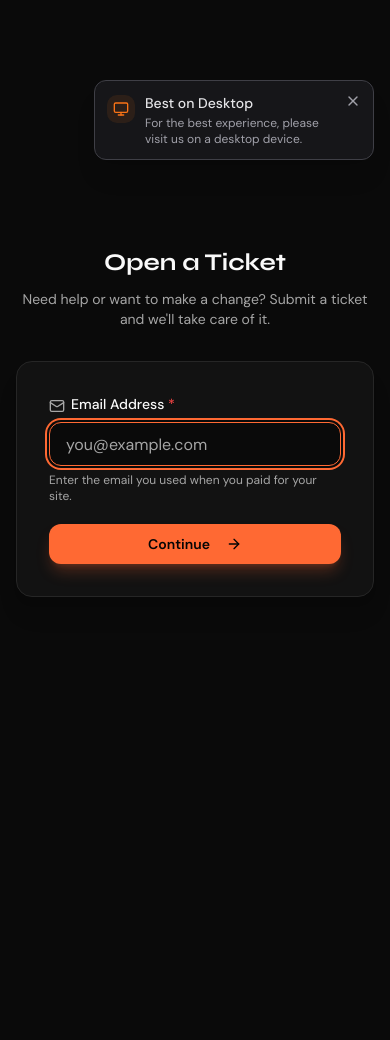
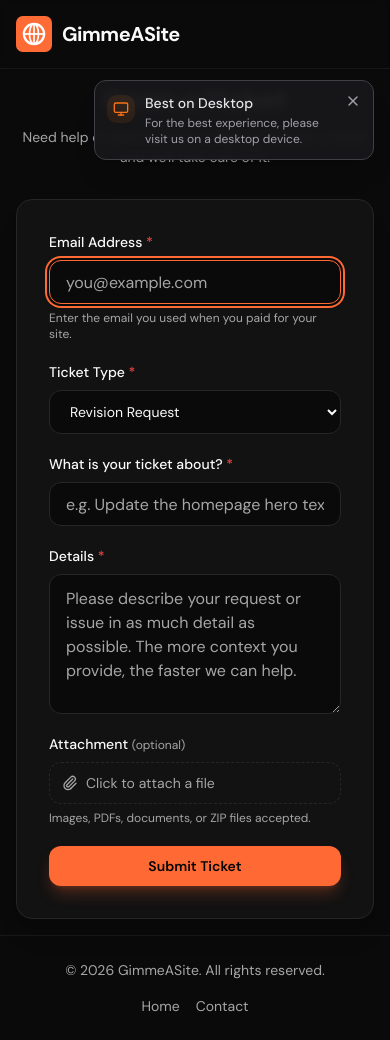
Before and after one commit to matrixfrr/GimmeASite, a Next.js app: page /tickets in a window 390 px wide. Before the commit the page ends 844 px from the top, so only its background shows below. Built offline with nearby package versions, Linux system fonts and the light colour scheme.

Commit message:
Rework tickets page: single form, header, footer, solid background

```diff
--- a/src/app/tickets/page.tsx
+++ b/src/app/tickets/page.tsx
@@ -4,9 +4,8 @@ import { useState, useRef } from "react";
 import { Button } from "@/components/ui/button";
 import { Input } from "@/components/ui/input";
 import { Textarea } from "@/components/ui/textarea";
-import { ArrowRight, CheckCircle, AlertCircle, Mail, Paperclip, X } from "lucide-react";
-
-type Step = "email" | "form" | "success";
+import { CheckCircle, AlertCircle, Paperclip, X } from "lucide-react";
+import Link from "next/link";
 
 const TICKET_TYPES = [
   { value: "revision", label: "Revision Request" },
@@ -16,9 +15,9 @@ const TICKET_TYPES = [
 ];
 
 export default function TicketsPage() {
-  const [step, setStep] = useState<Step>("email");
+  const [submitted, setSubmitted] = useState(false);
+  const [clientName, setClientName] = useState("");
   const [email, setEmail] = useState("");
-  const [clientName, setClientName] = useState("");
   const [ticketType, setTicketType] = useState("revision");
   const [subject, setSubject] = useState("");
   const [description, setDescription] = useState("");
@@ -27,42 +26,8 @@ export default function TicketsPage() {
   const [error, setError] = useState("");
   const fileRef = useRef<HTMLInputElement>(null);
 
-  const handleEmailSubmit = async (e: React.FormEvent) => {
+  const handleSubmit = async (e: React.FormEvent) => {
     e.preventDefault();
-    setLoading(true);
-    setError("");
-
-    try {
-      const res = await fetch("/api/tickets", {
-        method: "POST",
-        headers: { "Content-Type": "application/json" },
-        body: JSON.stringify({ email, ticket_type: "revision", subject: "_verify_", description: "_verify_" }),
-      });
-      const data = await res.json();
-
-      if (res.status === 404) {
-        setError(data.error || "Email not recognized.");
-        setLoading(false);
-        return;
-      }
-
-      if (data.name) {
-        setClientName(data.name);
-        setStep("form");
-      }
-    } catch {
-      setError("Something went wrong. Please try again.");
-    } finally {
-      setLoading(false);
-    }
-  };
-
-  const handleTicketSubmit = async (e: React.FormEvent) => {
-    e.preventDefault();
-    if (!subject.trim() || !description.trim()) {
-      setError("Please fill out all required fields.");
-      return;
-    }
     setLoading(true);
     setError("");
 
@@ -77,13 +42,20 @@ export default function TicketsPage() {
       const res = await fetch("/api/tickets", { method: "POST", body: fd });
       const data = await res.json();
 
+      if (res.status === 404) {
+        setError(data.error || "No paid account found for this email address.");
+        setLoading(false);
+        return;
+      }
+
       if (!res.ok) {
         setError(data.error || "Failed to submit ticket.");
         setLoading(false);
         return;
       }
 
-      setStep("success");
+      setClientName(data.name || "");
+      setSubmitted(true);
     } catch {
       setError("Something went wrong. Please try again.");
     } finally {
@@ -91,25 +63,38 @@ export default function TicketsPage() {
     }
   };
 
-  if (step === "success") {
   return (
-      <div className="min-h-screen bg-background flex items-center justify-center p-4">
-        <div className="w-full max-w-md text-center">
+    <div className="min-h-screen bg-background flex flex-col">
+      {/* Header */}
+      <header className="w-full border-b border-border/50 bg-background/80 backdrop-blur-sm sticky top-0 z-50">
+        <div className="max-w-6xl mx-auto px-4 sm:px-6 py-4 flex items-center justify-between">
+          <Link href="/" className="flex items-center gap-2.5 group">
+            <img src="/favicon.svg" alt="GimmeASite" className="w-9 h-9" />
+            <span className="font-bold text-xl tracking-tight">GimmeASite</span>
+          </Link>
+        </div>
+      </header>
+
+      {/* Main content */}
+      <div className="flex-1 flex items-center justify-center p-4 sm:p-8">
+        <div className="w-full max-w-lg">
+          {submitted ? (
+            <div className="text-center">
               <div className="w-20 h-20 bg-green-500/10 rounded-full flex items-center justify-center mx-auto mb-6">
                 <CheckCircle className="w-10 h-10 text-green-500" />
               </div>
               <h1 className="text-2xl font-bold mb-3">Ticket Submitted!</h1>
               <p className="text-muted-foreground mb-2">
-            Thanks, {clientName}. We&apos;ve received your ticket and will get back to you shortly.
+                {clientName ? `Thanks, ${clientName}.` : "Thanks!"} We&apos;ve received your ticket and will get back to you shortly.
               </p>
               <p className="text-sm text-muted-foreground">
                 Questions? Reach us at{" "}
-            <span className="text-primary">hello@gimmeasite.com</span>
+                <a href="mailto:hello@gimmeasite.com" className="text-primary">hello@gimmeasite.com</a>
               </p>
               <Button
                 className="mt-8 bg-primary hover:bg-primary/90"
                 onClick={() => {
-              setStep("email");
+                  setSubmitted(false);
                   setEmail("");
                   setTicketType("revision");
                   setSubject("");
@@ -122,13 +107,8 @@ export default function TicketsPage() {
                 Submit Another Ticket
               </Button>
             </div>
-      </div>
-    );
-  }
-
-  return (
-    <div className="min-h-screen bg-background flex items-center justify-center p-4">
-      <div className="w-full max-w-lg">
+          ) : (
+            <>
               <div className="text-center mb-8">
                 <h1 className="text-2xl font-bold">Open a Ticket</h1>
                 <p className="text-muted-foreground mt-2 text-sm">
@@ -137,11 +117,9 @@ export default function TicketsPage() {
               </div>
 
               <div className="bg-card border border-border rounded-2xl p-8 shadow-xl">
-          {step === "email" && (
-            <form onSubmit={handleEmailSubmit} className="space-y-5">
+                <form onSubmit={handleSubmit} className="space-y-5">
                   <div>
                     <label className="block text-sm font-medium mb-2">
-                  <Mail className="w-4 h-4 inline mr-1.5 text-muted-foreground" />
                       Email Address <span className="text-red-500">*</span>
                     </label>
                     <Input
@@ -156,28 +134,6 @@ export default function TicketsPage() {
                     <p className="text-xs text-muted-foreground mt-1.5">
                       Enter the email you used when you paid for your site.
                     </p>
-              </div>
-
-              {error && (
-                <div className="flex items-start gap-2 bg-red-500/10 border border-red-500/30 rounded-lg p-3 text-sm text-red-500">
-                  <AlertCircle className="w-4 h-4 flex-shrink-0 mt-0.5" />
-                  <span>{error}</span>
-                </div>
-              )}
-
-              <Button type="submit" className="w-full bg-primary hover:bg-primary/90" disabled={loading}>
-                {loading ? "Checking..." : (
-                  <>Continue <ArrowRight className="w-4 h-4 ml-2" /></>
-                )}
-              </Button>
-            </form>
-          )}
-
-          {step === "form" && (
-            <form onSubmit={handleTicketSubmit} className="space-y-5">
-              <div className="flex items-center gap-2 bg-green-500/10 border border-green-500/20 rounded-lg px-3 py-2 text-sm text-green-500">
-                <CheckCircle className="w-4 h-4 flex-shrink-0" />
-                <span>Verified — Welcome back, {clientName}!</span>
                   </div>
 
                   <div>
@@ -206,7 +162,6 @@ export default function TicketsPage() {
                       onChange={(e) => setSubject(e.target.value)}
                       className="bg-background"
                       required
-                  autoFocus
                       maxLength={150}
                     />
                   </div>
@@ -269,24 +224,26 @@ export default function TicketsPage() {
                     </div>
                   )}
 
-              <div className="flex gap-3">
-                <Button
-                  type="button"
-                  variant="outline"
-                  className="flex-1"
-                  onClick={() => { setStep("email"); setError(""); }}
-                  disabled={loading}
-                >
-                  Back
-                </Button>
-                <Button type="submit" className="flex-1 bg-primary hover:bg-primary/90" disabled={loading}>
+                  <Button type="submit" className="w-full bg-primary hover:bg-primary/90" disabled={loading}>
                     {loading ? "Submitting..." : "Submit Ticket"}
                   </Button>
+                </form>
               </div>
-            </form>
+            </>
           )}
         </div>
       </div>
+
+      {/* Footer */}
+      <footer className="border-t border-border/50 py-6">
+        <div className="max-w-6xl mx-auto px-4 sm:px-6 flex flex-col sm:flex-row items-center justify-between gap-4 text-sm text-muted-foreground">
+          <p>&copy; 2026 GimmeASite. All rights reserved.</p>
+          <div className="flex items-center gap-4">
+            <Link href="/" className="hover:text-foreground transition-colors">Home</Link>
+            <a href="mailto:hello@gimmeasite.com" className="hover:text-foreground transition-colors">Contact</a>
+          </div>
+        </div>
+      </footer>
     </div>
   );
 }
```
Lines whose indentation alone changed are shown as unchanged.
